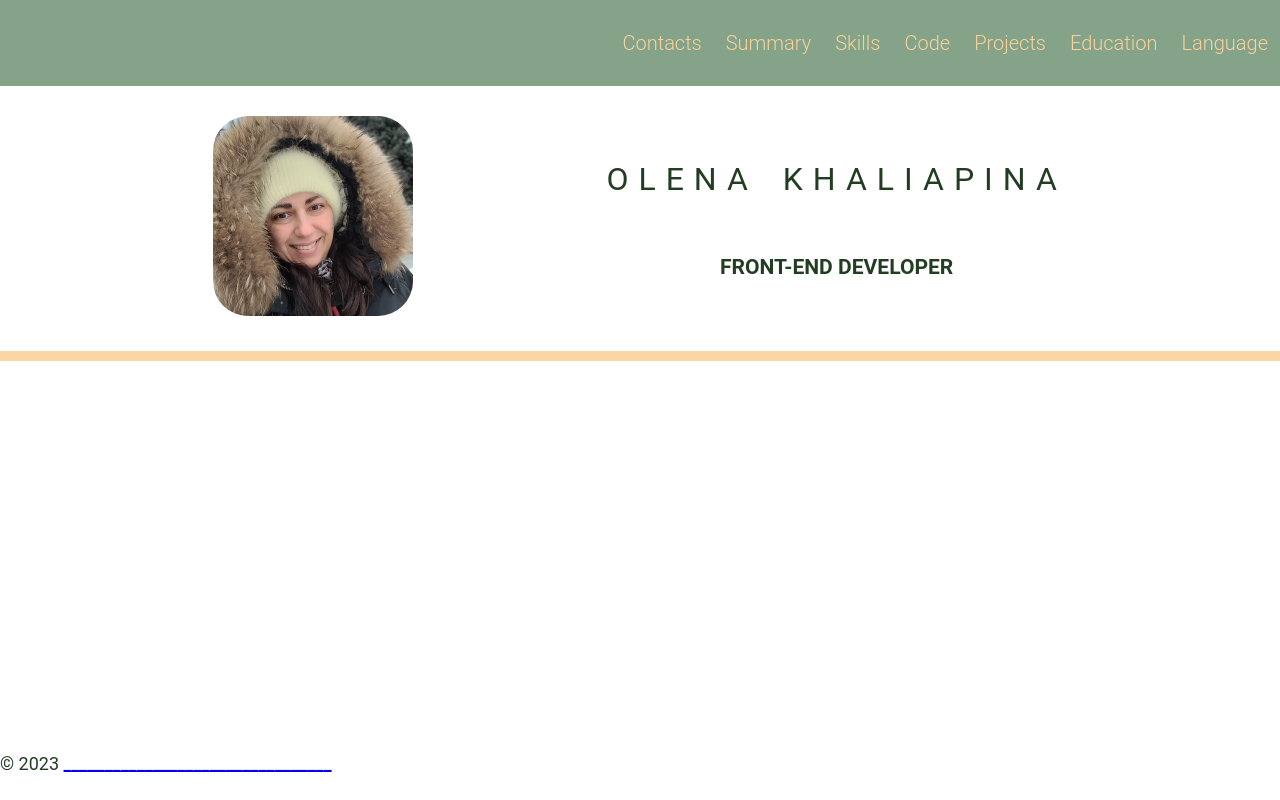
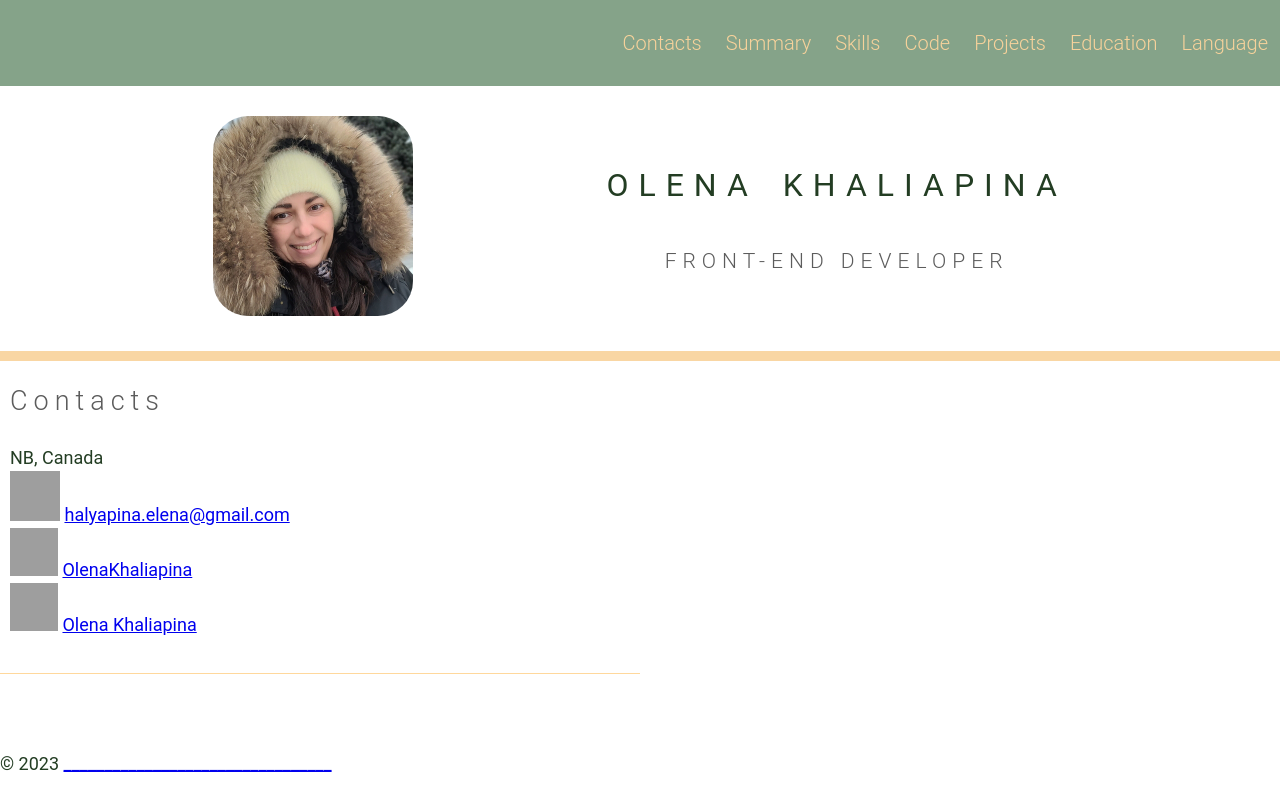
Before and after one commit to OlenaKhaliapina/rsschool-cv, a plain HTML site: page index.html in a window 1280 px wide. Drawn offline with Linux system fonts and the light colour scheme; grey boxes are pictures that could not be loaded.

Commit message:
feat: add link to contact

```diff
--- a/index.html
+++ b/index.html
@@ -5,7 +5,6 @@
     <meta name="viewport" content="width=device-width, initial-scale=1.0">
     <title>My CV</title>
     <link href="style.css" rel="stylesheet">
-
 </head>
 <body>
     <header class="header-main">
@@ -29,9 +28,27 @@
           <section class="section section-logo">
             <img class="my-logo"src="./assets/me.jpg" alt="My Foto">
             <div class="section-logo-title">
-              <h1 class="main-title">Olena Khaliapina</h1>
-              <h3 class="section-subtitle">Front-End Developer</h3>
+              <h1 class="h1-title">Olena Khaliapina</h1>
+              <h3 class="h2-title">Front-End Developer</h3>
             </div>
+          </section>
+
+        <section class="section" id="contacts">
+            <h2 class="h2-title">Contacts</h2>
+            <ul class="section-list">
+              <li class="section-item contacts-item">
+                NB, Canada
+              </li>
+              <li class="section-item contacts-item">
+                <img width="50" height="50" src="https://img.icons8.com/ios/50/apple-mail.png" alt="apple-mail"/> <a href="mailto:halyapina.elena@gmail.com" title="email">halyapina.elena@gmail.com</a>
+              </li>
+              <li class="section-item contacts-item"> <img width="48" height="48" src="https://img.icons8.com/glyph-neue/64/github.png" alt="github"/>
+                <a href="https://github.com/OlenaKhaliapina" title="github">OlenaKhaliapina</a>
+              </li>
+              <li class="section-item contacts-item"> <img width="48" height="48" src="https://img.icons8.com/color/48/linkedin.png" alt="linkedin"/> <a href="https://www.linkedin.com/in/elena-khaliapina" title="github">Olena Khaliapina</a>
+              </li>
+
+            </ul>
           </section>
 
 
--- a/style.css
+++ b/style.css
@@ -95,7 +95,7 @@ html {
     text-align: center;
     text-transform: uppercase;
 }
-.main-title {
+.h1-title {
     position: relative;
     padding: 0;
     color: #233d23;
@@ -104,3 +104,14 @@ html {
     letter-spacing: 10px;
     word-spacing: 7px;
 }
+.h2-title {
+    margin-top: 10px;
+    color: #5c5c5c;
+    font-weight: 300;
+    letter-spacing: 6px;
+}
+.section-list {
+    list-style: none;
+    padding: 0;
+    margin: 0;
+}
```
Also changed, not shown: assets/linkedin.png (added).
